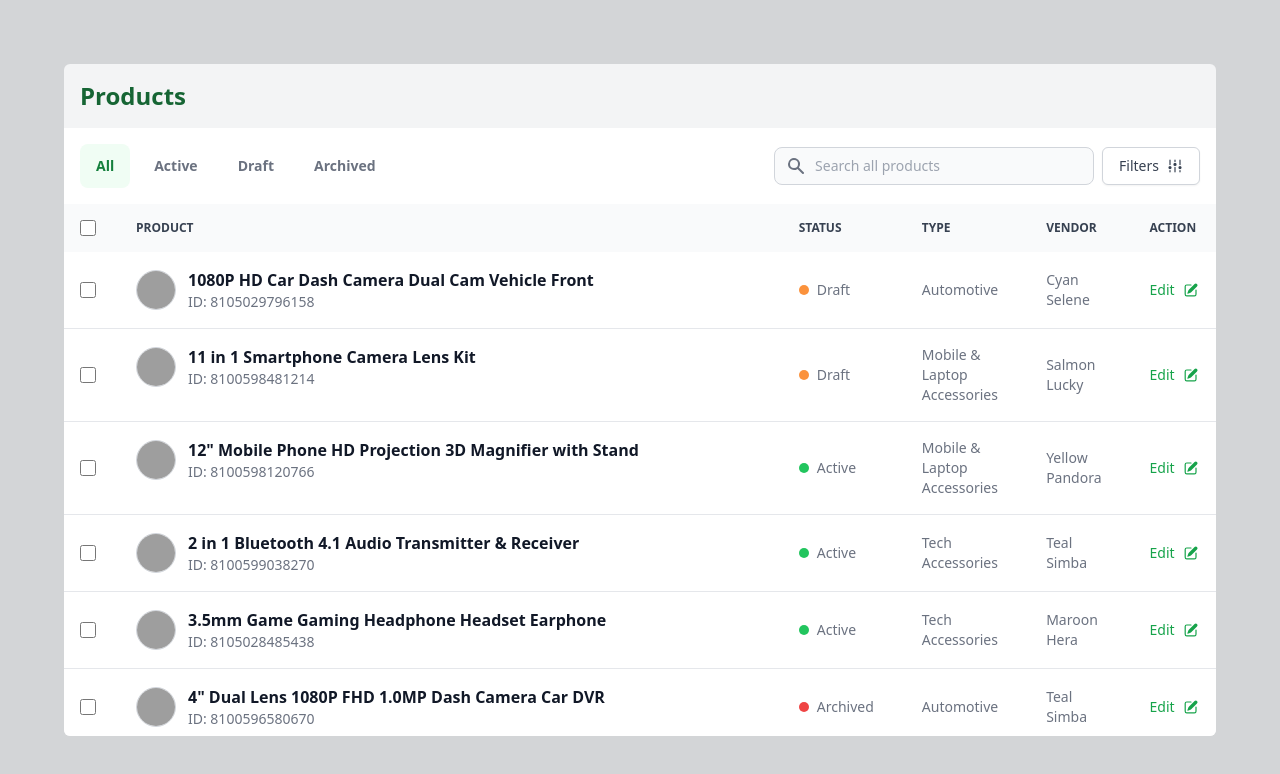
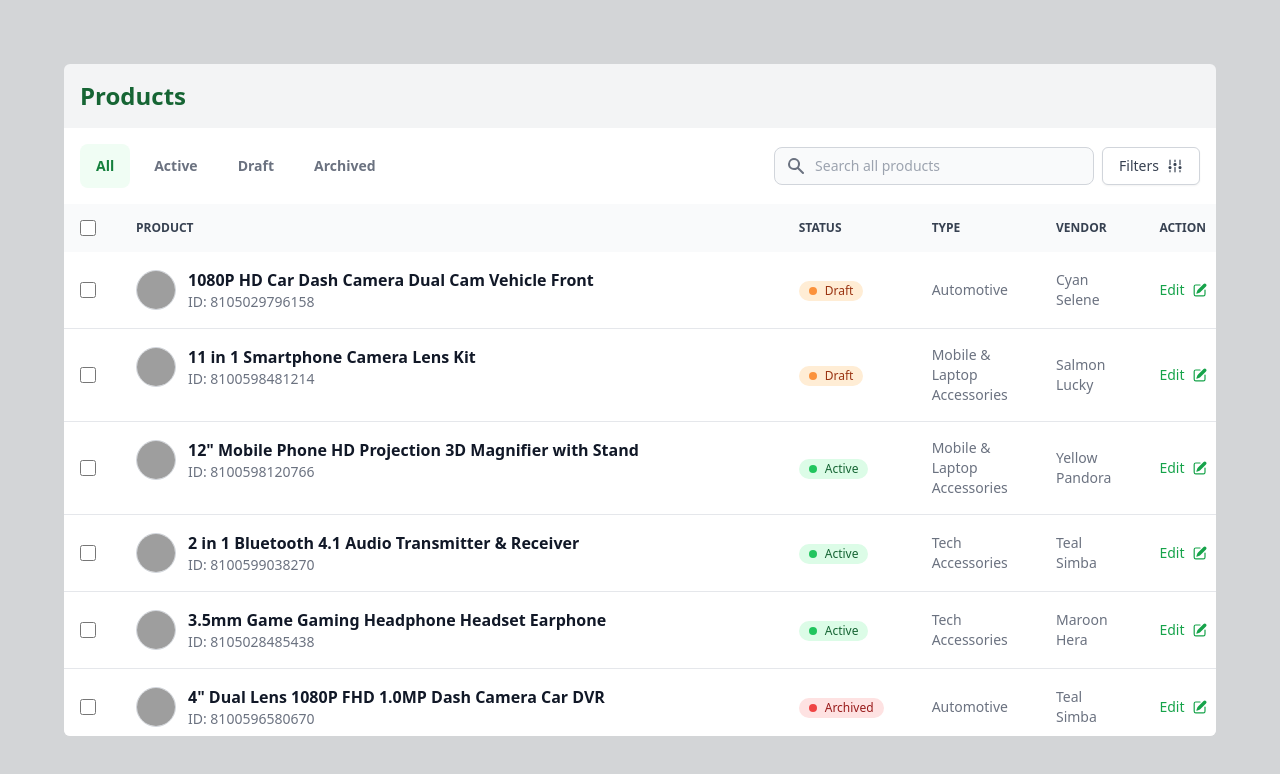
Before and after one commit to nitinrai-dev/shopify-app-components, a React (Vite) app: page / in a window 1280 px wide. Shown: the top 774 px of the page. Built offline with nearby package versions, Linux system fonts and the light colour scheme; grey boxes are pictures that could not be loaded.

Commit message:
UI Update

```diff
--- a/src/App.jsx
+++ b/src/App.jsx
@@ -122,14 +122,14 @@ export default function App() {
                 id="table-search-users"
                 value={search}
                 onChange={(e) => setSearch(e.target.value)}
-                className="block p-2 pl-10 text-sm text-gray-900 border border-gray-300 rounded-lg w-80 bg-gray-50 focus:ring-green-500 focus:border-green-500 dark:bg-gray-700 dark:border-gray-600 dark:placeholder-gray-400 dark:text-white dark:focus:ring-green-500 dark:focus:border-green-500"
+                className="block p-2 pl-10 text-sm text-gray-900 border border-gray-300 rounded-lg w-80 bg-gray-50 focus:outline-none focus:border-transparent focus:ring-1 focus:ring-green-500 dark:bg-gray-700 dark:border-gray-600 dark:placeholder-gray-400 dark:text-white dark:focus:ring-green-500 dark:focus:border-green-500"
                 placeholder="Search all products"
               />
             </div>
 
             <button
               type="button"
-              className="inline-flex items-center w-full justify-center rounded-md border border-gray-300 bg-white px-4 py-2 text-sm font-medium text-gray-700 shadow-sm hover:bg-gray-50 focus:outline-none focus:ring-2 focus:ring-green-500 focus:ring-offset-2 focus:ring-offset-gray-100 ml-2"
+              className="inline-flex items-center w-full justify-center rounded-md border border-gray-300 bg-white px-4 py-2 text-sm font-medium text-gray-700 shadow-sm hover:bg-gray-50 focus:outline-none focus:border-transparent focus:ring-1 focus:ring-green-500 ml-2"
               id="menu-button"
               aria-expanded="true"
               aria-haspopup="true"
@@ -198,7 +198,10 @@ export default function App() {
                       onChange={() => handleItemSelection(item)}
                       className="w-4 h-4 text-green-600 bg-gray-100 border-gray-300 rounded focus:ring-green-500 dark:focus:ring-green-600 dark:ring-offset-gray-800 dark:focus:ring-offset-gray-800 focus:ring-2 dark:bg-gray-700 dark:border-gray-600"
                     />
-                    <label htmlFor="checkbox-table-search-1" className="sr-only">
+                    <label
+                      htmlFor="checkbox-table-search-1"
+                      className="sr-only"
+                    >
                       checkbox
                     </label>
                   </div>
@@ -219,10 +222,20 @@ export default function App() {
                   </div>
                 </th>
                 <td className="px-6 py-4">
-                  <div className="flex items-center">
                   <div
-                      className={`h-2.5 w-2.5 rounded-full
-
+                    className={`inline-flex items-center text-xs font-medium px-2.5 py-0.5 rounded-full
+                      ${(() => {
+                        if (item.status == "active") {
+                          return "bg-green-100 text-green-800";
+                        } else if (item.status == "draft") {
+                          return "bg-orange-100 text-orange-800";
+                        } else {
+                          return "bg-red-100 text-red-800";
+                        }
+                      })()}`}
+                  >
+                    <div
+                      className={`w-2 h-2 rounded-full mr-2
                           ${(() => {
                             if (item.status == "active") {
                               return "bg-green-500";
@@ -231,10 +244,7 @@ export default function App() {
                             } else {
                               return "bg-red-500";
                             }
-                    })()}
-
-
-                    mr-2`}
+                          })()}`}
                     ></div>{" "}
                     {item?.status.charAt(0).toUpperCase() +
                       item.status.slice(1)}
```
Also changed, not shown: src/index.css (line endings or trailing spaces). Lines whose indentation alone changed are shown as unchanged.
